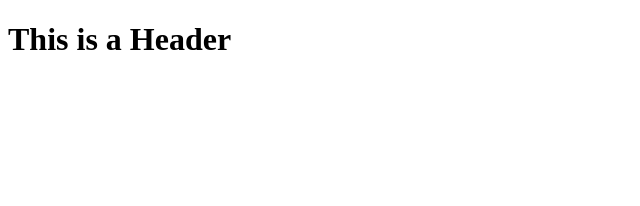
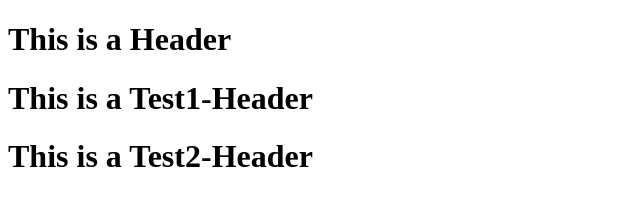
Before and after one commit to rajdeep8709/Git-Test, a plain HTML site: page index.html in a window 1280 px wide. Shown: the whole page, without its empty margins (0-640 px from the left). Drawn offline with Linux system fonts and the light colour scheme.

Commit message:
third commit

```diff
--- a/index.html
+++ b/index.html
@@ -4,5 +4,7 @@
 
     <body>
         <h1>This is a Header</h1>
+        <h1>This is a Test1-Header</h1>
+        <h1>This is a Test2-Header</h1>
     </body>
 </html>
```
